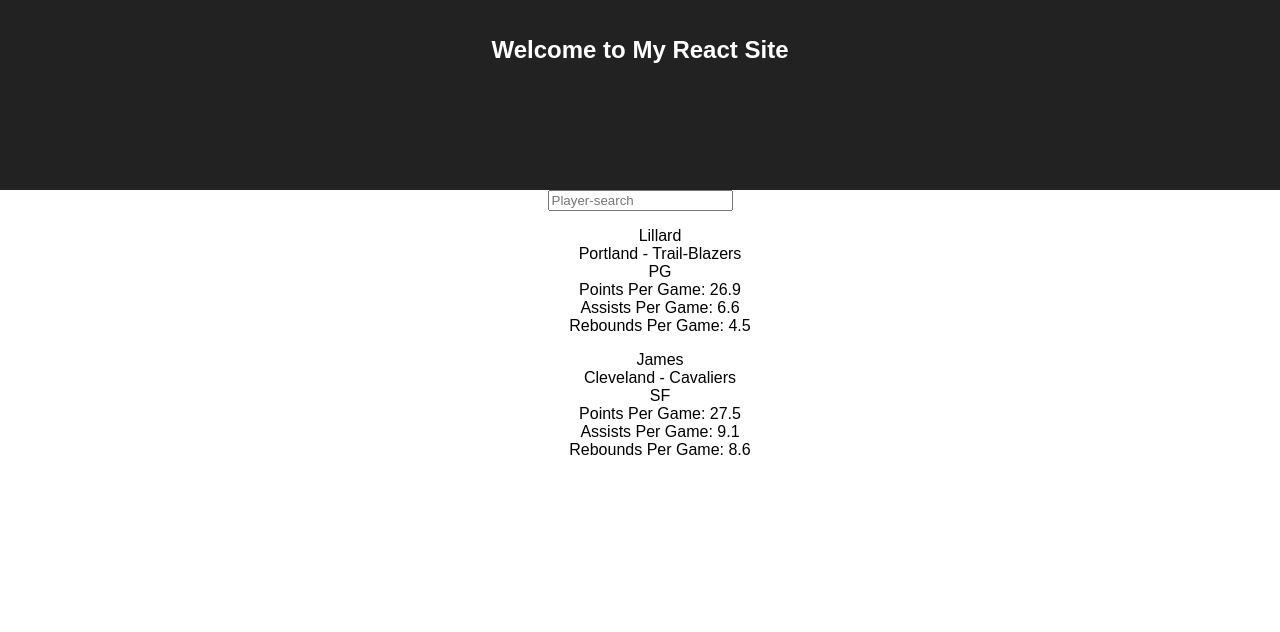
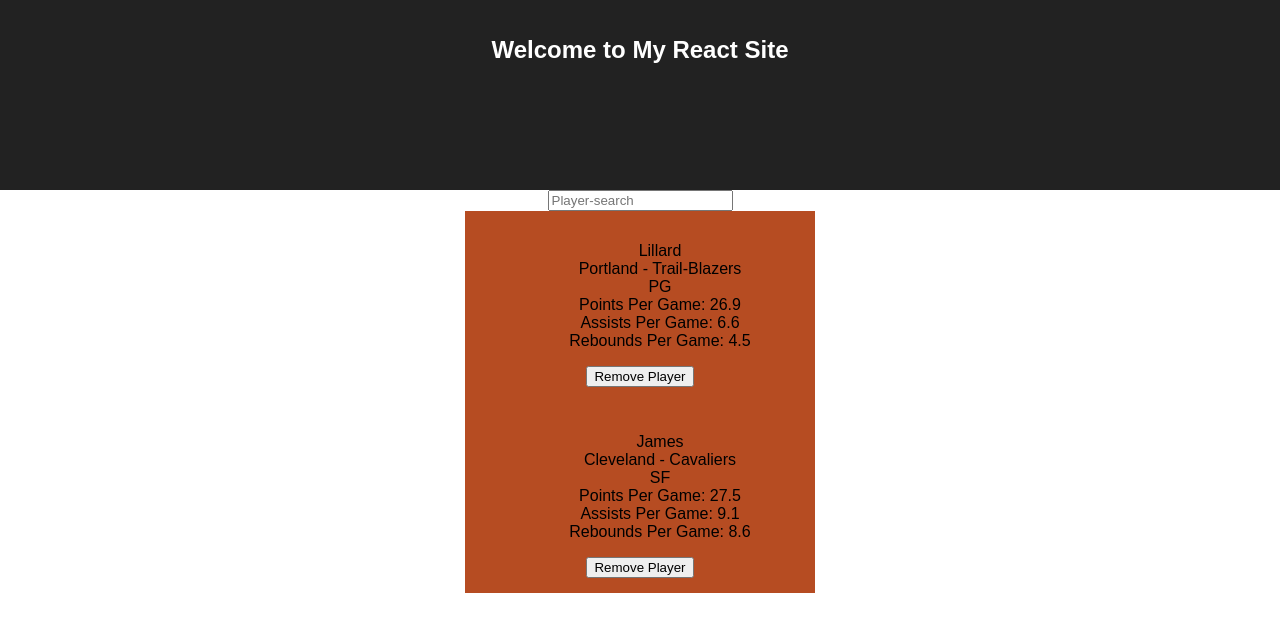
Before and after one commit to Cooper-Runstein/NBA-App-Learn-React, a React (Create React App) app: page / in a window 1280 px wide. Shown: the top 632 px of the page. Built offline with nearby package versions, Linux system fonts and the light colour scheme.

Commit message:
upadted styles and added button

```diff
--- a/src/App.css
+++ b/src/App.css
@@ -27,6 +27,19 @@
   to { transform: rotate(360deg); }
 }
 
+/* Player Section*/
+
 li {
   list-style: none;
 }
+
+.Player-wrapper{
+  background: rgb(182, 76, 34);
+  margin: auto;
+  width: 25vw;
+  padding: 15px;
+}
+
+.Player-wrapper ul{
+
+}
--- a/src/player.js
+++ b/src/player.js
@@ -2,7 +2,7 @@
 import PropTypes from 'prop-types';
 
 const Player = props =>
-    <div>
+    <div className="Player-wrapper">
          <ul>
             <li>{props.player.name} </li>
             <li>{props.player.city} - {props.player.team} </li>
@@ -11,6 +11,7 @@
             <li>Assists Per Game: {props.player.stats.apg} </li>
             <li>Rebounds Per Game: {props.player.stats.rpg} </li>
         </ul>
+        <button> Remove Player </button>
     </div>
 
 
```
